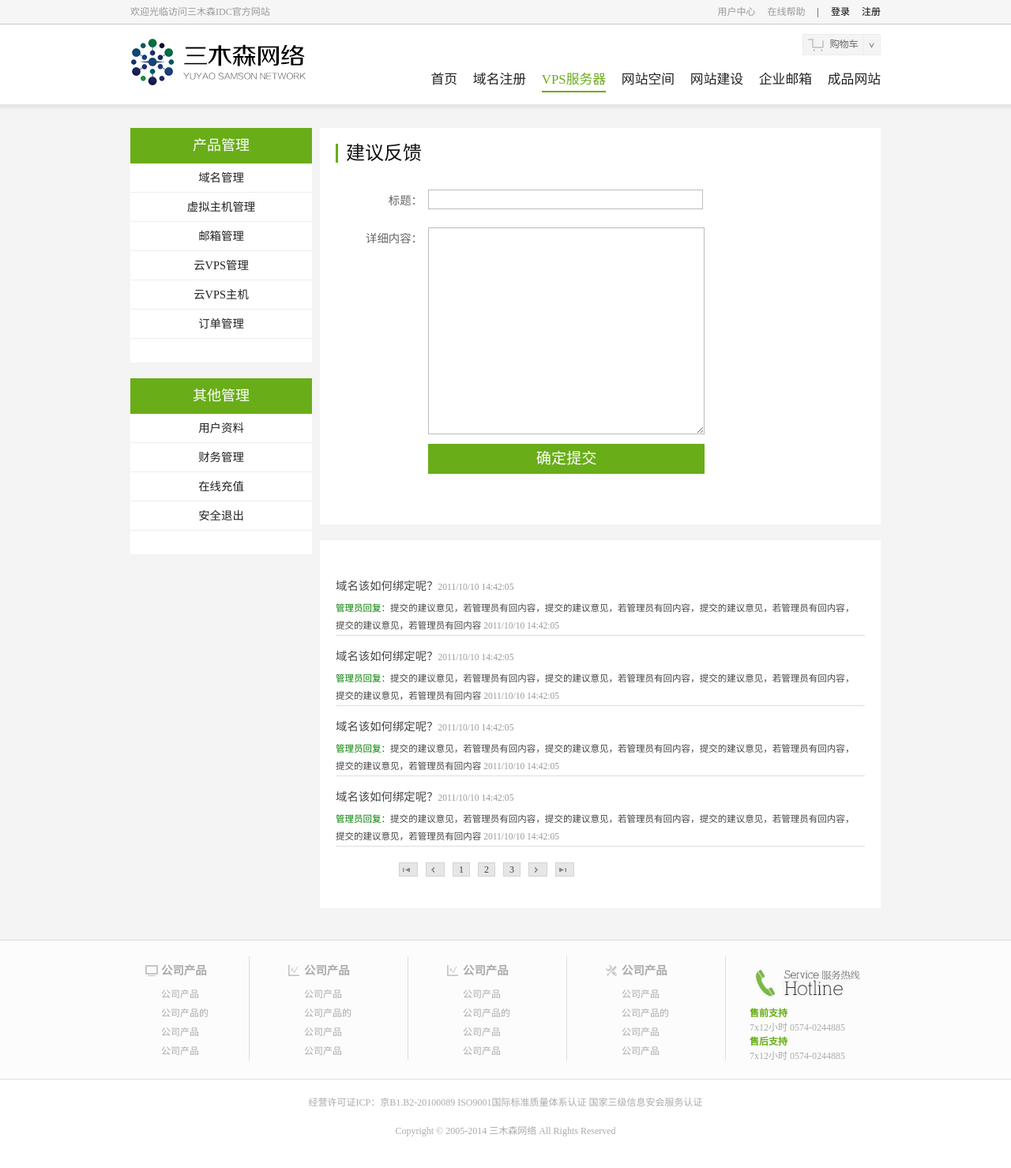
After one commit to yysamson/idc-html, a PHP site: page /yijianfankui.php in a window 1280 px wide. The commit adds this page. Shown: the whole page at 79% size. Run offline with PHP 8.4, Linux system fonts and the light colour scheme.

Commit message:
意见反馈页面

```diff
--- a/css/layout.css
+++ b/css/layout.css
@@ -376,7 +376,7 @@ h1,h2.news-name-title{
 
 }
 .news-date{
-    font-size: 0.5em;
+    font-size: 0.8em;
 
 }
 .news-page{
@@ -709,7 +709,7 @@ h1,h2.news-name-title{
 
 }
 .help-menue-content-title{
-    font-size: 1.3em;
+    font-size: 1.2em;
     font-weight: 900;
 }
 .help-menue-content-title1{
@@ -717,7 +717,7 @@ h1,h2.news-name-title{
     margin-bottom: 5px;
 }
 .help-menue-content-title1 a{
-   margin-right: 20px;
+   margin-right: 10px;
 }
 .zaixian-help-title{
     border-bottom: 1px #dedede solid;
@@ -823,3 +823,13 @@ h1,h2.news-name-title{
     text-align: right;
     line-height: 3em;
 }
+
+.feedback{
+    border-bottom: 1px #ddd solid;
+    margin-top: 10px;
+}
+
+.feedback-huifu{
+    font-size: 0.8em;
+    line-height: 1.9em;
+}
--- a/daohang.php
+++ b/daohang.php
@@ -19,6 +19,7 @@
             <li><a href="help-xiangqing.php" target="_blank">在线帮助问题详情页</a></li>
             <li><a href="huiyuandenglu.php" target="_blank">会员登录</a></li>
             <li><a href="gouwuche.php" target="_blank">购物车</a></li>
+            <li><a href="yijianfankui.php" target="_blank">意见反馈</a></li>
         </ul>
     </div>
 <?php include 'footer.php' ?>
--- /dev/null
+++ b/yijianfankui.php
@@ -0,0 +1,110 @@
+<?php include 'header.php' ?>
+<div class="container">
+    <div class="span-6">
+        <aside class="span-6">
+            <ul class="side-menu-1">
+                <li class="header">产品管理</li>
+                <li><a>域名管理</a></li>
+                <li><a>虚拟主机管理</a></li>
+                <li><a>邮箱管理</a></li>
+                <li><a>云VPS管理</a></li>
+                <li><a>云VPS主机</a></li>
+                <li><a>订单管理</a></li>
+            </ul>
+        </aside>
+        <aside class="span-6">
+            <ul class="side-menu-1">
+                <li class="header">其他管理</li>
+                <li><a>用户资料</a></li>
+                <li><a>财务管理</a></li>
+                <li><a>在线充值</a></li>
+                <li><a>安全退出</a></li>
+            </ul>
+        </aside>
+    </div>
+
+    <main class="span-18 last">
+        <div class="article news-maim clearfix">
+                <h2 class="news-name-title">
+                    建议反馈
+                </h2>
+            <div class="news-body span-18">
+                <div class="span-18">
+                    <form class="span-18">
+                        <div class="fm-row span-12 last">
+                            <label class="span-3">标题：</label>
+                            <input class="span-9 last" type="text">
+                        </div>
+                        <div class="fm-row span-12 last">
+                            <label class="span-3">详细内容：</label>
+                            <textarea class="span-9 last" type="password"></textarea>
+                        </div>
+
+                        <div class="fm-row span-12 last">
+                            <label class="span-3">&nbsp;</label>
+                            <button class="btn large span-9 last">确定提交</button>
+                        </div>
+                    </form>
+                </div>
+
+            </div>
+
+        </div>
+    </main>
+
+    <main class="span-18 last">
+        <div class="article news-maim clearfix">
+            <div class="news-body span-17">
+                <ul>
+                    <li class="feedback span-17">
+                        <span class="span-17">域名该如何绑定呢？<span class="news-date cl-gray">2011/10/10 14:42:05</span></span>
+                        <span class="span-17 feedback-huifu">
+                            <span class="cl-green">管理员回复：</span>提交的建议意见，若管理员有回内容，提交的建议意见，若管理员有回内容，提交的建议意见，若管理员有回内容，
+                            提交的建议意见，若管理员有回内容
+                            <span class="cl-gray">2011/10/10 14:42:05</span>
+                        </span>
+                    </li>
+
+                    <li class="feedback span-17">
+                        <span class="span-17">域名该如何绑定呢？<span class="news-date cl-gray">2011/10/10 14:42:05</span></span>
+                        <span class="span-17 feedback-huifu">
+                            <span class="cl-green">管理员回复：</span>提交的建议意见，若管理员有回内容，提交的建议意见，若管理员有回内容，提交的建议意见，若管理员有回内容，
+                            提交的建议意见，若管理员有回内容
+                            <span class="cl-gray">2011/10/10 14:42:05</span>
+                        </span>
+                    </li>
+
+                    <li class="feedback span-17">
+                        <span class="span-17">域名该如何绑定呢？<span class="news-date cl-gray">2011/10/10 14:42:05</span></span>
+                        <span class="span-17 feedback-huifu">
+                            <span class="cl-green">管理员回复：</span>提交的建议意见，若管理员有回内容，提交的建议意见，若管理员有回内容，提交的建议意见，若管理员有回内容，
+                            提交的建议意见，若管理员有回内容
+                            <span class="cl-gray">2011/10/10 14:42:05</span>
+                        </span>
+                    </li>
+
+                    <li class="feedback span-17">
+                        <span class="span-17">域名该如何绑定呢？<span class="news-date cl-gray">2011/10/10 14:42:05</span></span>
+                        <span class="span-17 feedback-huifu">
+                            <span class="cl-green">管理员回复：</span>提交的建议意见，若管理员有回内容，提交的建议意见，若管理员有回内容，提交的建议意见，若管理员有回内容，
+                            提交的建议意见，若管理员有回内容
+                            <span class="cl-gray">2011/10/10 14:42:05</span>
+                        </span>
+                    </li>
+                </ul>
+            </div>
+            <div class="news-page span-13 prepend-2">
+                <ul id="icons" class="ui-widget ui-helper-clearfix">
+                    <li class="ui-state-default ui-corner-all left" title=".ui-icon-seek-first"><span class="ui-icon ui-icon-seek-first"></span></li>
+                    <li class="ui-state-default ui-corner-all left" title=".ui-icon-carat-1-w"><span class="ui-icon ui-icon-carat-1-w"></span></li>
+                    <li class="new-page-number left">1</li>
+                    <li class="new-page-number left">2</li>
+                    <li class="new-page-number left">3</li>
+                    <li class="ui-state-default ui-corner-all left" title=".ui-icon-carat-1-e"><span class="ui-icon ui-icon-carat-1-e"></span></li>
+                    <li class="ui-state-default ui-corner-all left" title=".ui-icon-seek-end"><span class="ui-icon ui-icon-seek-end"></span></li>
+                </ul>
+            </div>
+        </div>
+    </main>
+</div>
+<?php include 'footer.php' ?>
--- a/zaixianbangzhu.php
+++ b/zaixianbangzhu.php
@@ -17,7 +17,7 @@
                   <div class="help-menue-content span-17 prepend-1 icon icon-help-content">
                      <span class="help-menue-content-title span-17">会员类</span>
                      <span class="span-16 help-menue-content-title1">
-                         <a>会员注册</a>  <a>会员注册</a>  <a>会员注册</a>  <a>会员注册</a><a>会员注册</a><a>会员注册</a><a>会员注册</a><a>会员注册</a>
+                         <a>会员注册</a>  <a>会员注册</a>  <a>会员注册</a>  <a>会员注册</a><a>会员注册</a><a>会员注册</a><a>会员注册</a><a>会员注册</a><a>会员注册</a>
                      </span>
                   </div>
                   <div class="help-menue-content span-17 prepend-1 icon icon-help-content1">
```
